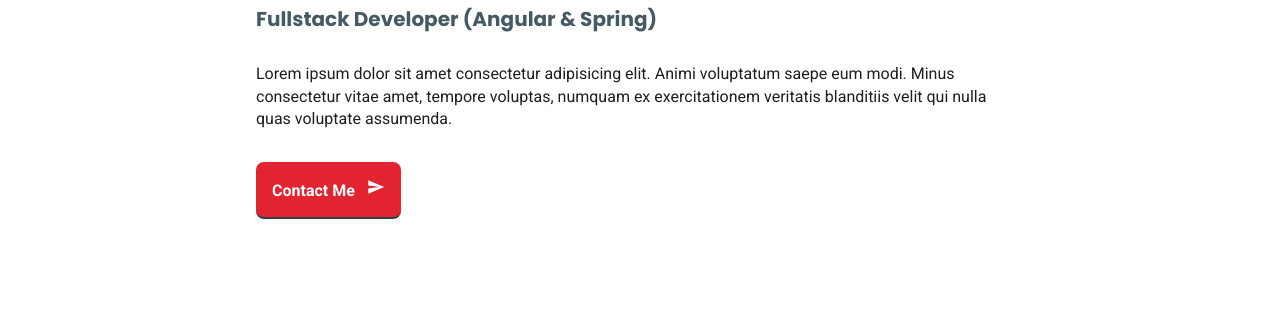
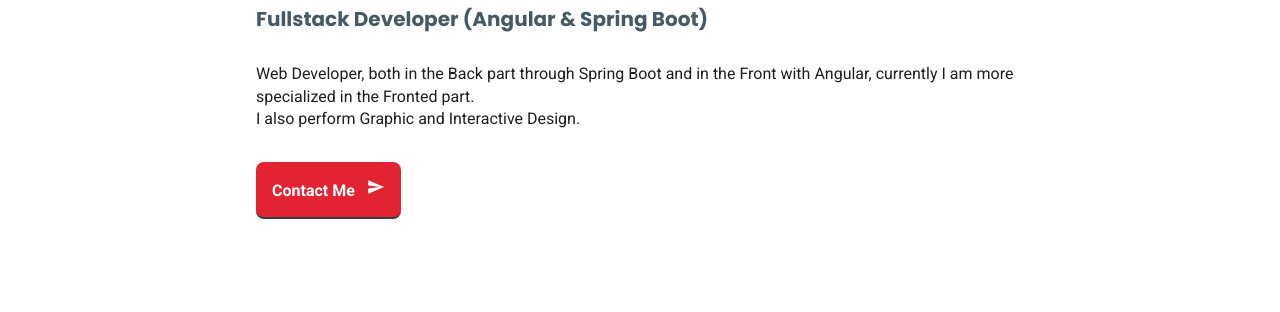
Before and after one commit to JacintoRR396/sdjr2-web_portfolio-js, a website: page index.html in a window 1280 px wide. Shown: the part 271-583 px from the top of the page. Drawn offline with Linux system fonts and the light colour scheme; files whose address does not match are found by name; a web font is replaced by a local one.

Commit message:
update content text

```diff
--- a/index.html
+++ b/index.html
@@ -97,10 +97,11 @@
                     <!--=========  MAIN - HOME : DATA  =========-->
                     <div class="home__data">
                         <h1 class="home__title">Hi, I'am Jacinto R2</h1>
-                        <h3 class="home__subtitle">Fullstack Developer (Angular & Spring)</h3>
+                        <h3 class="home__subtitle">Fullstack Developer (Angular & Spring Boot)</h3>
                         <p class="home__description">
-                            Lorem ipsum dolor sit amet consectetur adipisicing elit.
-                            Animi voluptatum saepe eum modi. Minus consectetur vitae amet, tempore voluptas, numquam ex exercitationem veritatis blanditiis velit qui nulla quas voluptate assumenda.
+                            Web Developer, both in the Back part through Spring Boot and in the Front with Angular, currently I am more specialized in the Fronted part.
+                            <br>
+                            I also perform Graphic and Interactive Design.
                         </p>
                         <a href="#contact" class="button button--flex">
                             Contact Me
```
